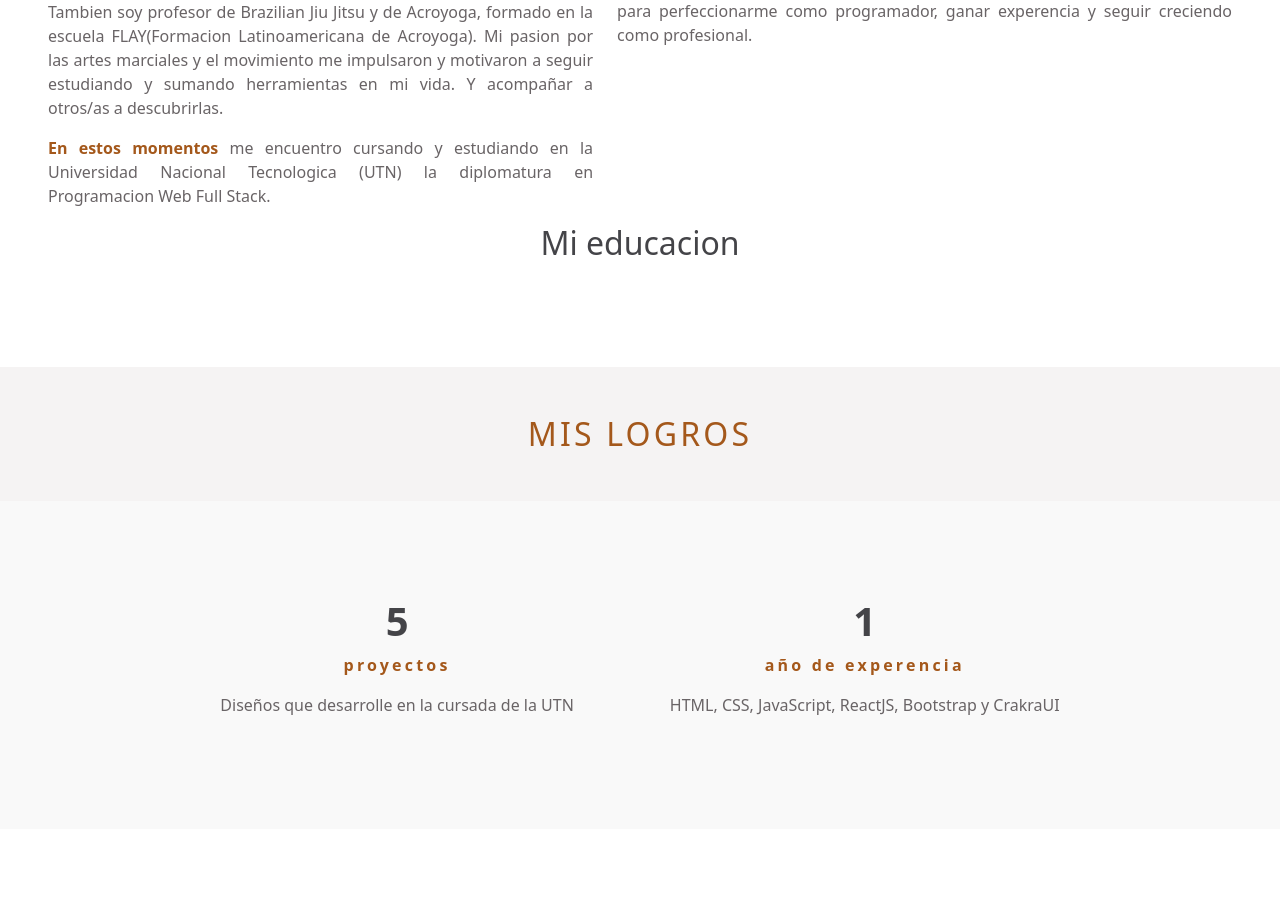
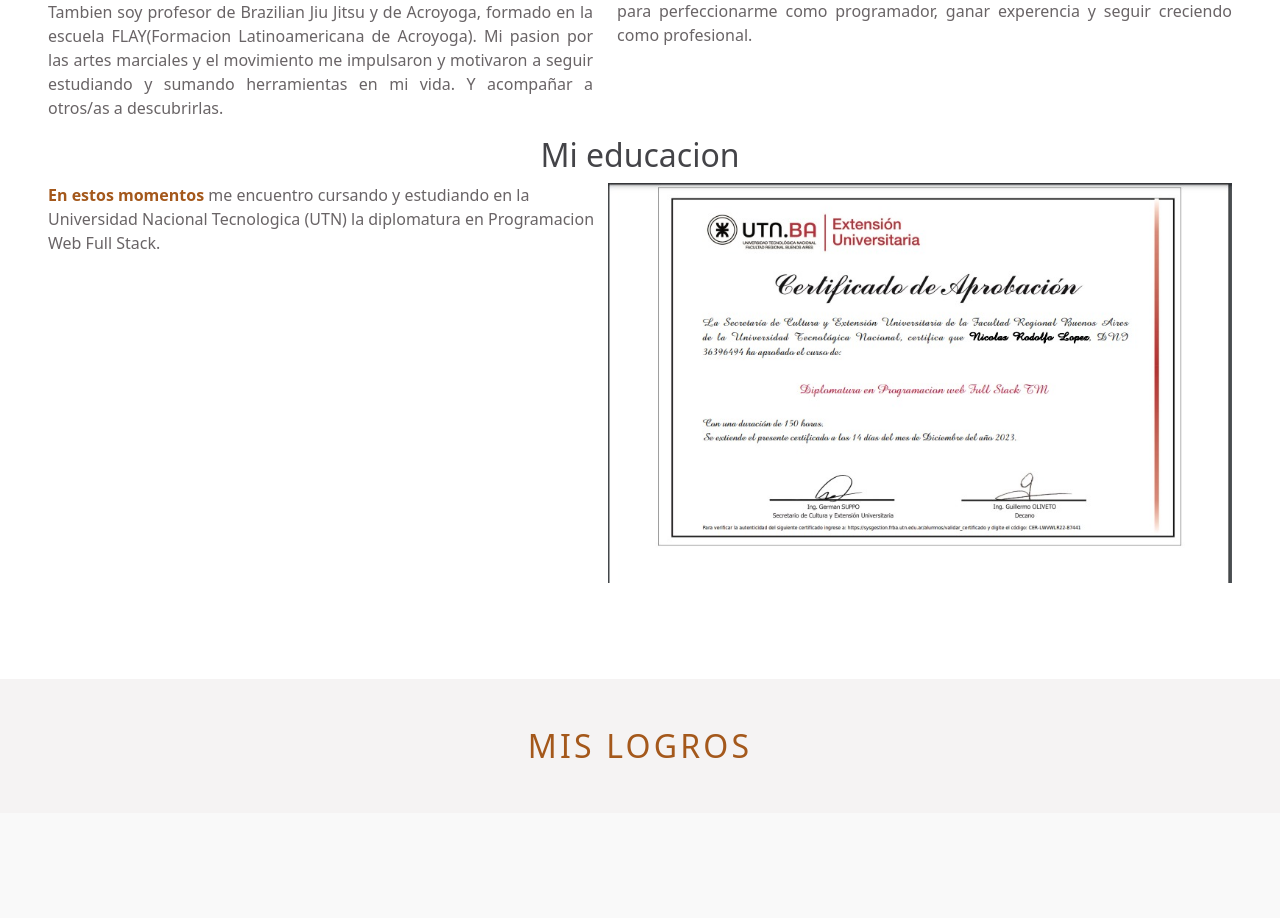
Before and after one commit to NicoLopezBjj/portfolio2.0, a React (Vite) app: page / in a window 1280 px wide. Shown: the part 1063-1981 px from the top of the page. Built offline with nearby package versions, Linux system fonts and the light colour scheme.

Commit message:
add imageCertificado

```diff
--- a/src/Components/SectionDos/SectionDos.css
+++ b/src/Components/SectionDos/SectionDos.css
@@ -18,3 +18,8 @@
 .text-justify{
     text-align: justify;
 }
+
+.imgCertificado{
+    height: 25rem;
+    width: 40rem;
+}
--- a/src/Components/SectionDos/SectionDos.jsx
+++ b/src/Components/SectionDos/SectionDos.jsx
@@ -1,6 +1,8 @@
 import React from 'react';
 import "./SectionDos.css"
 const SectionDos = () => {
+    const imageCertificado = "./certificado.jpg"
+
     return(
         <div id="resumen" className="px-5 pt-4 mt-md-5">
             <h2 className='titleBrown'>Resumen sobre mi</h2>
@@ -9,8 +11,6 @@
                 <div>
                     <p className='colorGris'><span className='cuadrado'>S</span>oy Desarrollador Full Stack, me especializo en React y Node. En base de datos prefiero las no relacionales, utilizando MongoDB como principal herramienta, y sin problema de adaptarme a base de datos relacionales como MySQL.<br/>
                     Tambien soy profesor de Brazilian Jiu Jitsu y de Acroyoga, formado en la escuela FLAY(Formacion Latinoamericana de Acroyoga). Mi pasion por las artes marciales y el movimiento me impulsaron y motivaron a seguir estudiando y sumando herramientas en mi vida. Y acompañar a otros/as a descubrirlas.</p>
-
-                    <p className='colorGris'><span className='marronLetra bold pad'>En estos momentos</span> me encuentro cursando y estudiando en la Universidad Nacional Tecnologica (UTN) la diplomatura en Programacion Web Full Stack.</p>
                 </div>
                 <div className='ps-md-4'>
                     <h2 className='titleBlack'>Mi carrera</h2>
@@ -19,6 +19,10 @@
             </div>
             <div className='d-flex flex-column'>
             <h2 className='titleBlack text-center'>Mi educacion</h2>
+            <div className='d-flex justify-content-between'>
+            <p className='colorGris'><span className='marronLetra bold pad'>En estos momentos</span> me encuentro cursando y estudiando en la Universidad Nacional Tecnologica (UTN) la diplomatura en Programacion Web Full Stack.</p>
+            <img className='imgCertificado' src={imageCertificado} alt="" />
+            </div>
             </div>
         </div>
     )
```
Also changed, not shown: public/certificado.jpg (added).
